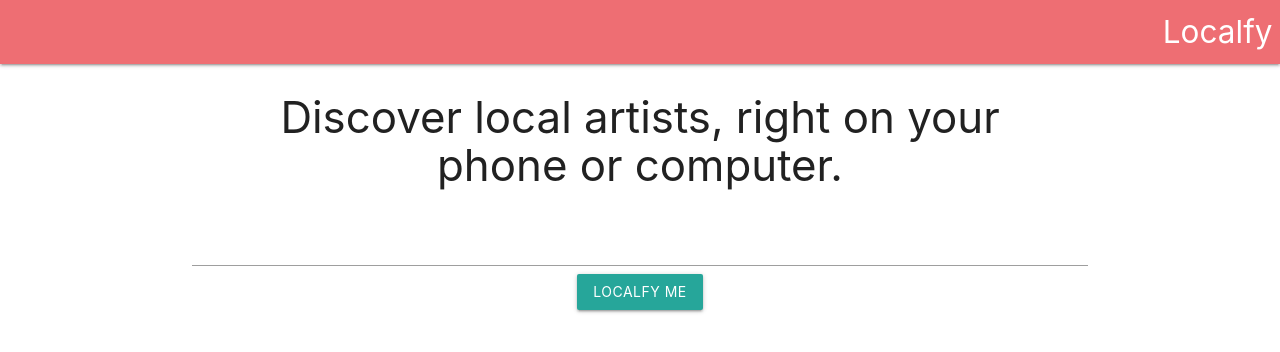
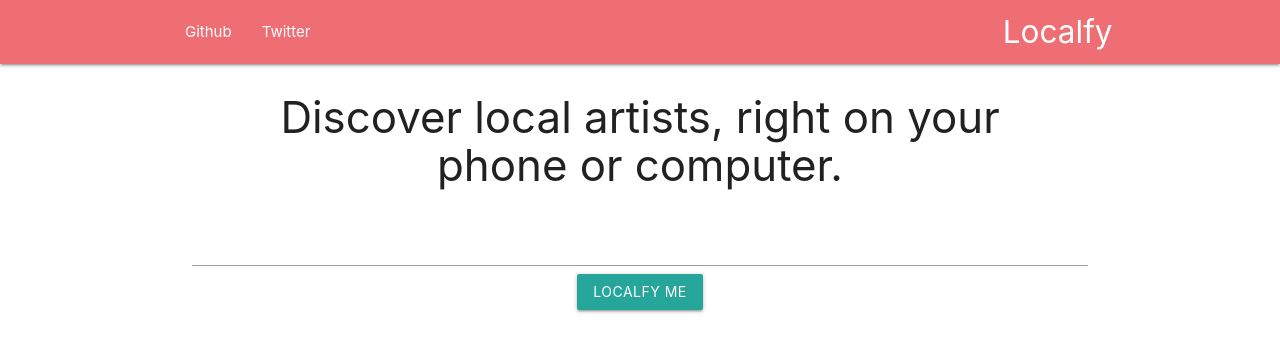
Before and after one commit to bryantee/localfy-app, a plain HTML site: page index.html in a window 1280 px wide. Drawn offline with nearby package versions, Linux system fonts and the light colour scheme; some packages are replaced by stand-ins of ours.

Commit message:
Improve nav bar appearance and add info links
Set width to 75% at screen size 700px and above.

```diff
--- a/css/main-material.css
+++ b/css/main-material.css
@@ -1,3 +1,18 @@
+.contact {
+  margin-left: 10px;
+}
+
+.logo {
+  margin-right: 5px;
+}
+
+@media (min-width: 700px) {
+  .nav-wrapper {
+    width: 75%;
+    margin: 0 auto;
+  }
+}
+
 .tag-line {
   margin: 30px;
   text-align: center;
--- a/index.html
+++ b/index.html
@@ -12,6 +12,12 @@
 <body>
   <nav>
     <div class="nav-wrapper">
+      <div class="contact left">
+        <ul>
+          <li><a href="https://github.com/bryantee/localfy-app">Github</a></li>
+          <li><a href="https://twitter.com/bryanswagerty">Twitter</a></li>
+        </ul>
+      </div>
       <div class="brand-logo right">Localfy</div>
     </div>
   </nav>
```
